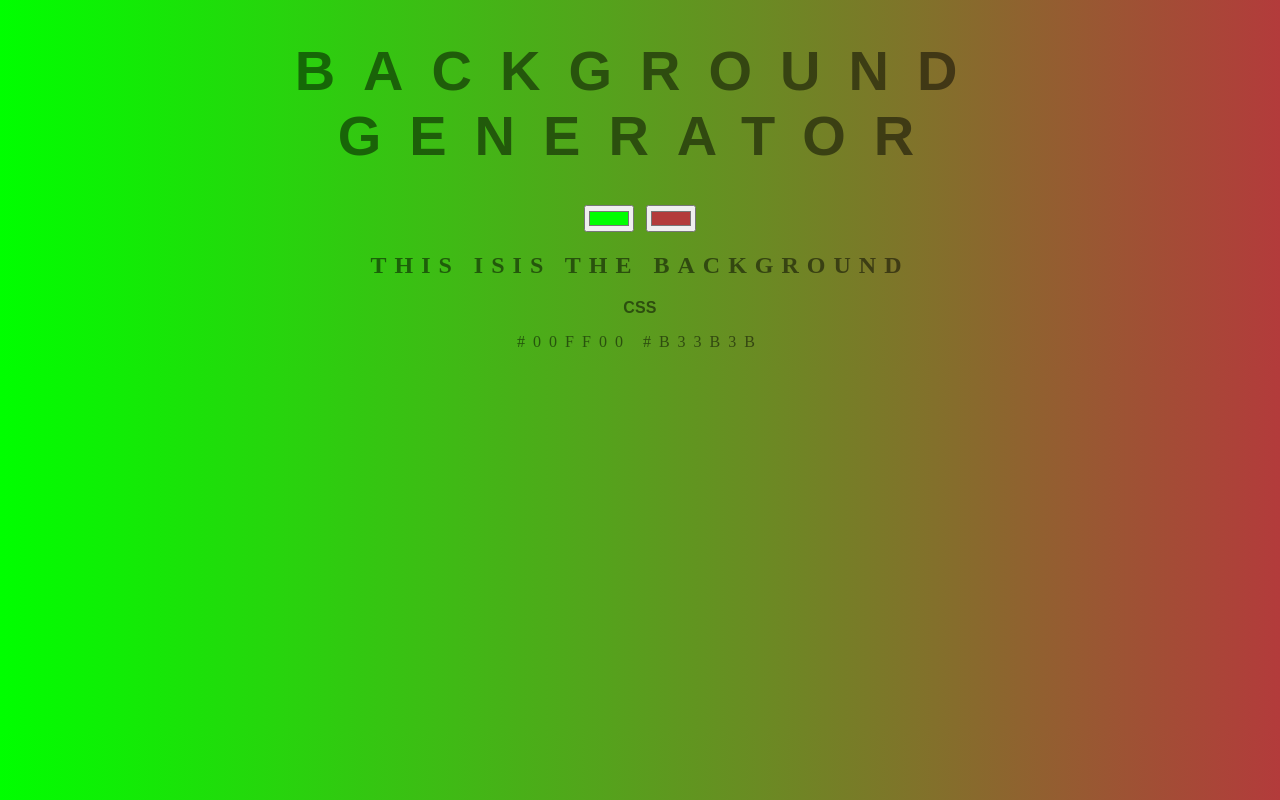
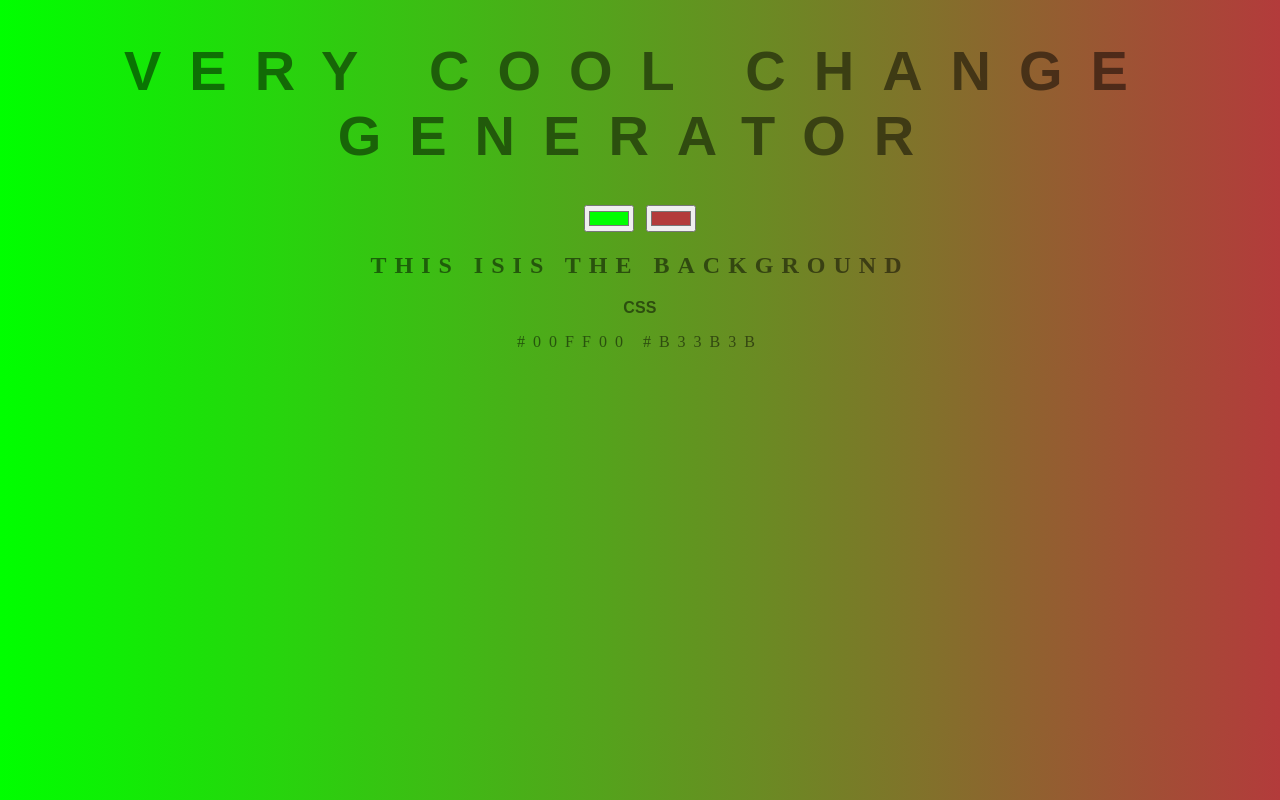
Before and after one commit to carlholmquist/background-generator, a plain HTML site: page index.html in a window 1280 px wide. Drawn offline with Linux system fonts and the light colour scheme.

Commit message:
very cool commiting

```diff
--- a/index.html
+++ b/index.html
@@ -5,7 +5,7 @@
         <link rel="stylesheet" href="style.css">
     </head>
     <body>
-        <h1>Background Generator</h1>
+        <h1>VERY COOL CHANGE Generator</h1>
         <input type="color" name="color1" value="#00ff00">
         <input type="color" name="color2" value="#b33b3b">
         <h2>This isis the background</h2>
```
